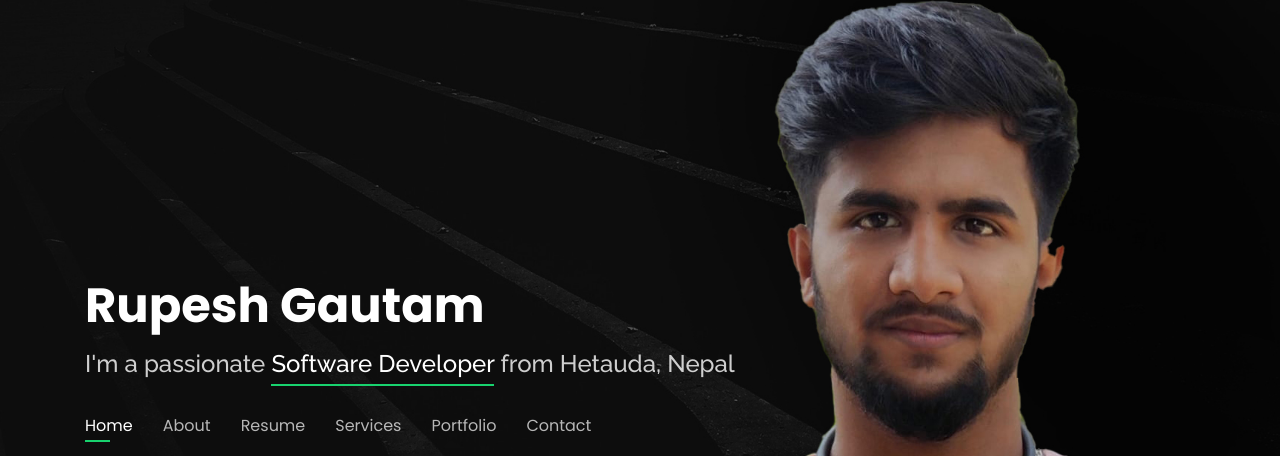
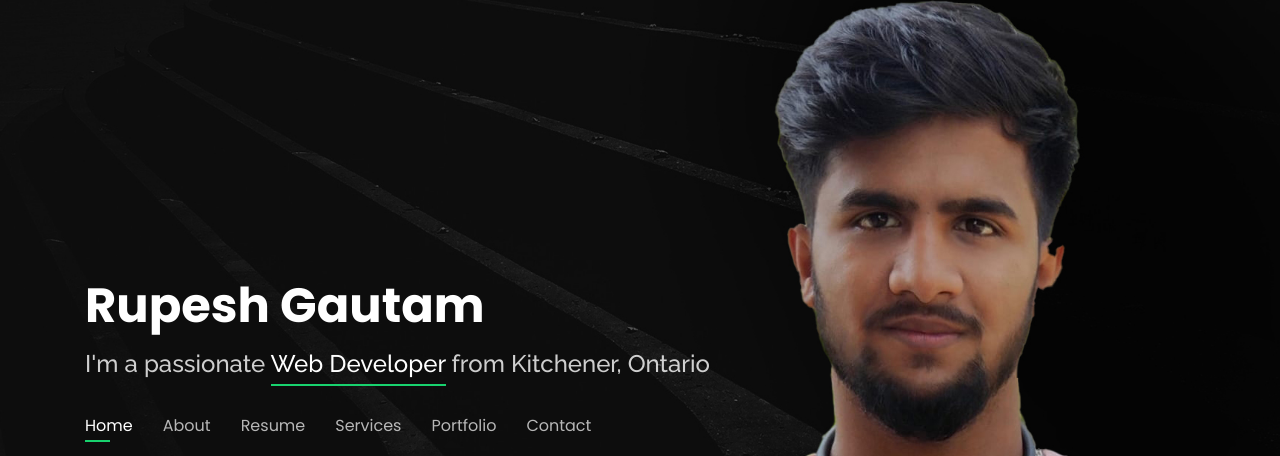
Before and after one commit to rupesh401/mysite, a plain HTML site: page index.html in a window 1280 px wide. Shown: the top 456 px of the page. Drawn offline with nearby package versions, Linux system fonts and the light colour scheme.

Commit message:
head line

```diff
--- a/index.html
+++ b/index.html
@@ -36,7 +36,7 @@
 
       <h1><a href="index.html">Rupesh Gautam</a></h1>
       <!-- Uncomment below if you prefer to use an image logo -->
-      <h2>I'm a passionate <span>Software Developer</span> from Hetauda, Nepal</h2>
+      <h2>I'm a passionate <span>Web Developer</span> from Kitchener, Ontario</h2>
 
       <nav class="nav-menu d-none d-lg-block">
         <ul>
```
